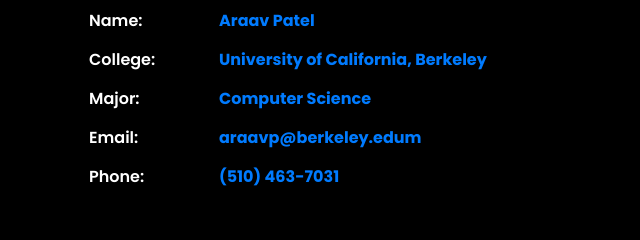
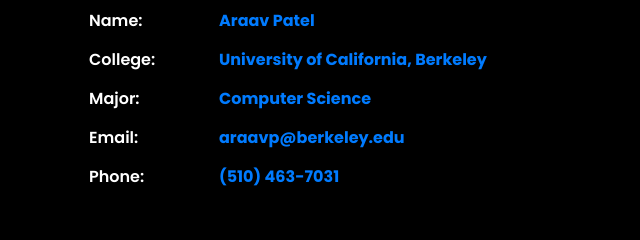
Before and after one commit to araavp/araavp.github.io, a plain HTML site: page index.html in a window 1280 px wide. Shown: the part 1080-1320 px from the top of the page, 504-1144 px from the left. Drawn offline with Linux system fonts and the light colour scheme; files whose address does not match are found by name.

Commit message:
fixed typo

```diff
--- a/index.html
+++ b/index.html
@@ -143,7 +143,7 @@
                             California, Berkeley</b></font></span></li>
                         <li class="d-flex"><span>Major:</span> <span><font color="#007bff"><b>Computer Science
                             </b></font></span></li>
-                        <li class="d-flex"><span>Email:</span> <span><font color="#007bff"><b>araavp@berkeley.edum</b>
+                        <li class="d-flex"><span>Email:</span> <span><font color="#007bff"><b>araavp@berkeley.edu</b>
                             </font></span></li>
                         <li class="d-flex"><span>Phone: </span> <span><font color="#007bff"><b>(510) 463-7031</b>
                             </font></span></li>
```
